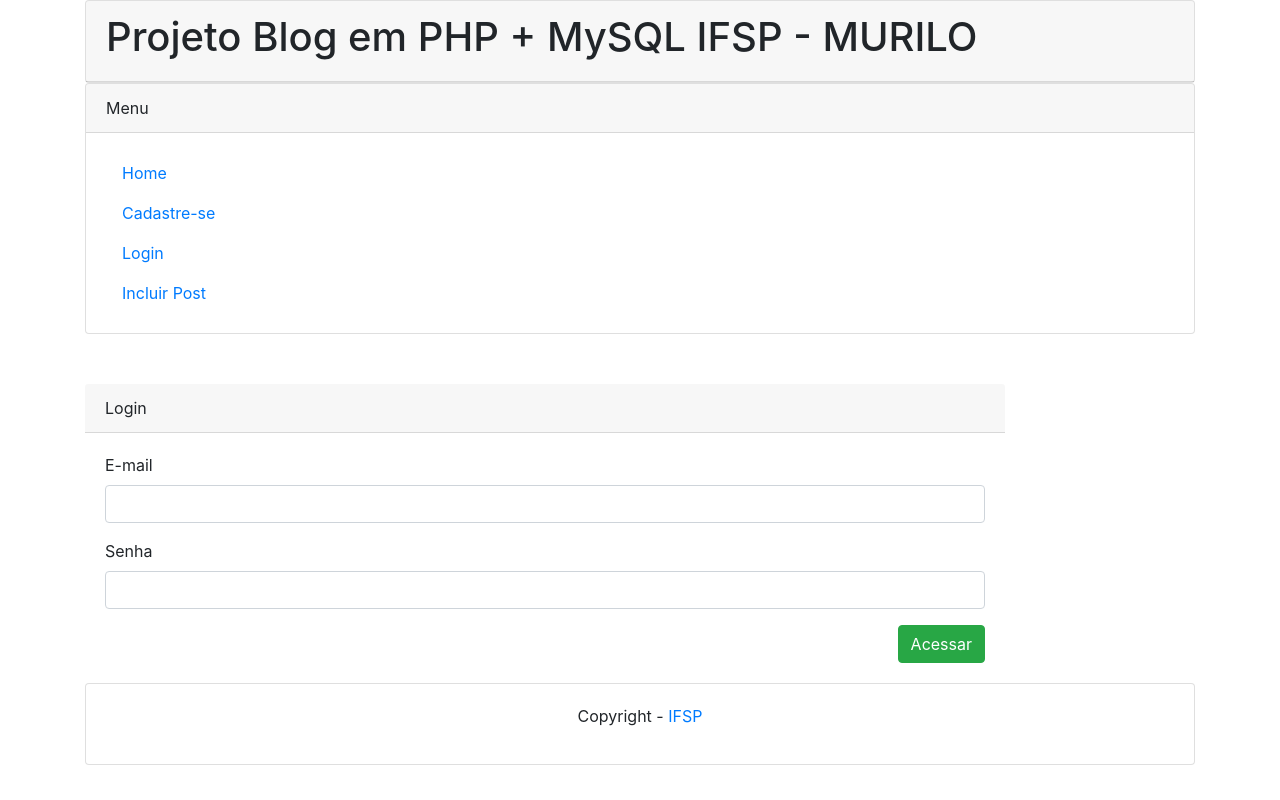
After one commit to HugoAparecido/BlogIFSP, a PHP site: page /login_formulario.php in a window 1280 px wide. The commit adds this page. Run offline with PHP 8.4, Linux system fonts and the light colour scheme.

Commit message:
terminando a parte 6 e 7

```diff
--- a/core/usuario_repositorio.php
+++ b/core/usuario_repositorio.php
@@ -16,7 +16,7 @@ switch ($acao) {
         $dados = [
             'nome' => $nome,
             'email' => $email,
-            'senha' => $senha
+            'senha' => crypt($senha, $salt)
         ];
         insere('usuario', $dados);
         break;
--- a/includes/topo.php
+++ b/includes/topo.php
@@ -7,7 +7,7 @@ session_start();
     </div>
     <?php if (isset($_SESSION['login'])): ?>
         <div class="card-body text-right">
-            OLá <?php echo $_SESSION['login']['usuario']['nome'] ?>!
+            Olá <?php echo $_SESSION['login']['usuario']['nome'] ?>!
             <a href="core/usuario_repositorio.php?acao=logout" class="btn btn-link btn-sm" role="button">Sair</a>
         </div>
     <?php endif ?>
--- /dev/null
+++ b/login_formulario.php
@@ -0,0 +1,49 @@
+<!DOCTYPE html>
+<html lang="pt-br">
+
+<head>
+    <meta charset="UTF-8">
+    <meta name="viewport" content="width=device-width, initial-scale=1.0">
+    <title>Login | Prjeto para Web com PHP</title>
+    <link rel="stylesheet" href="lib/bootstrap-4.2.1-dist/css/bootstrap.min.css">
+</head>
+
+<body>
+    <div class="container">
+        <div class="row">
+            <div class="col-md-12">
+                <?php include 'includes/topo.php'; ?>
+            </div>
+        </div>
+        <div class="row" style="min-height: 500px;">
+            <div class="col-md-12">
+                <?php include 'includes/menu.php'; ?>
+            </div>
+            <div class="col-md-10" style="padding-top: 50px;">
+                <div class="card-header">Login</div>
+                <div class="card-body">
+                    <form action="core/usuario_repositorio.php" method="post">
+                        <input type="hidden" name="acao" value="login">
+                        <div class="form-group">
+                            <label for="email">E-mail</label>
+                            <input type="text" name="email" id="email" class="form-control" require="required">
+                        </div>
+                        <div class="form-group">
+                            <label for="senha">Senha</label>
+                            <input type="password" name="senha" id="senha" class="form-control" require="required">
+                        </div>
+                        <div class="text-right"><button type="submit" class="btn btn-success">Acessar</button></div>
+                    </form>
+                </div>
+            </div>
+        </div>
+        <div class="row">
+            <div class="col-md-12">
+                <?php include 'includes/rodape.php'; ?>
+            </div>
+        </div>
+    </div>
+    <script src="lib/bootstrap-4.2.1-dist/js/bootstrap.min.js"></script>
+</body>
+
+</html>
```
Also changed, not shown: usuario_formulario.php (+40 -1 lines).
